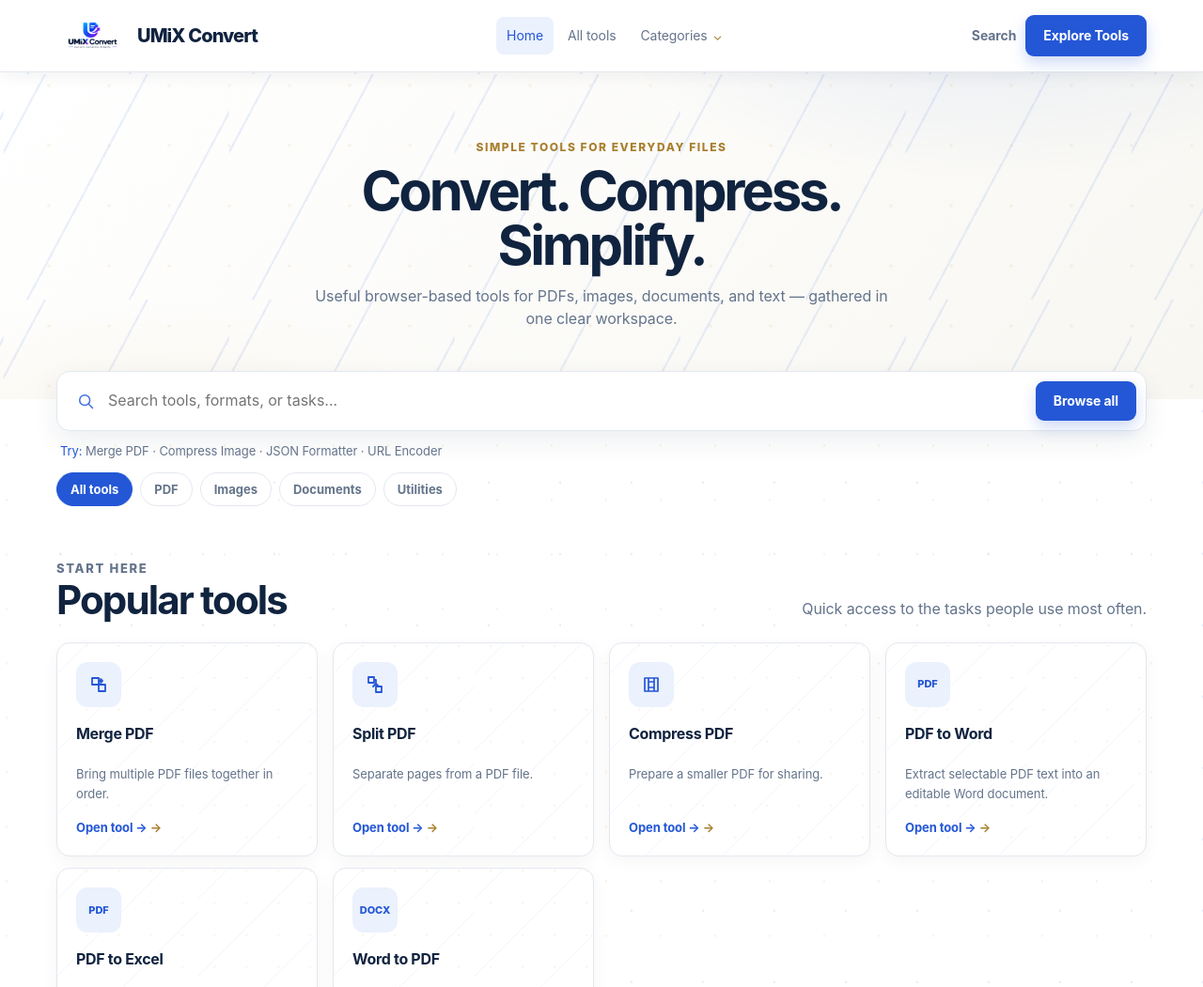
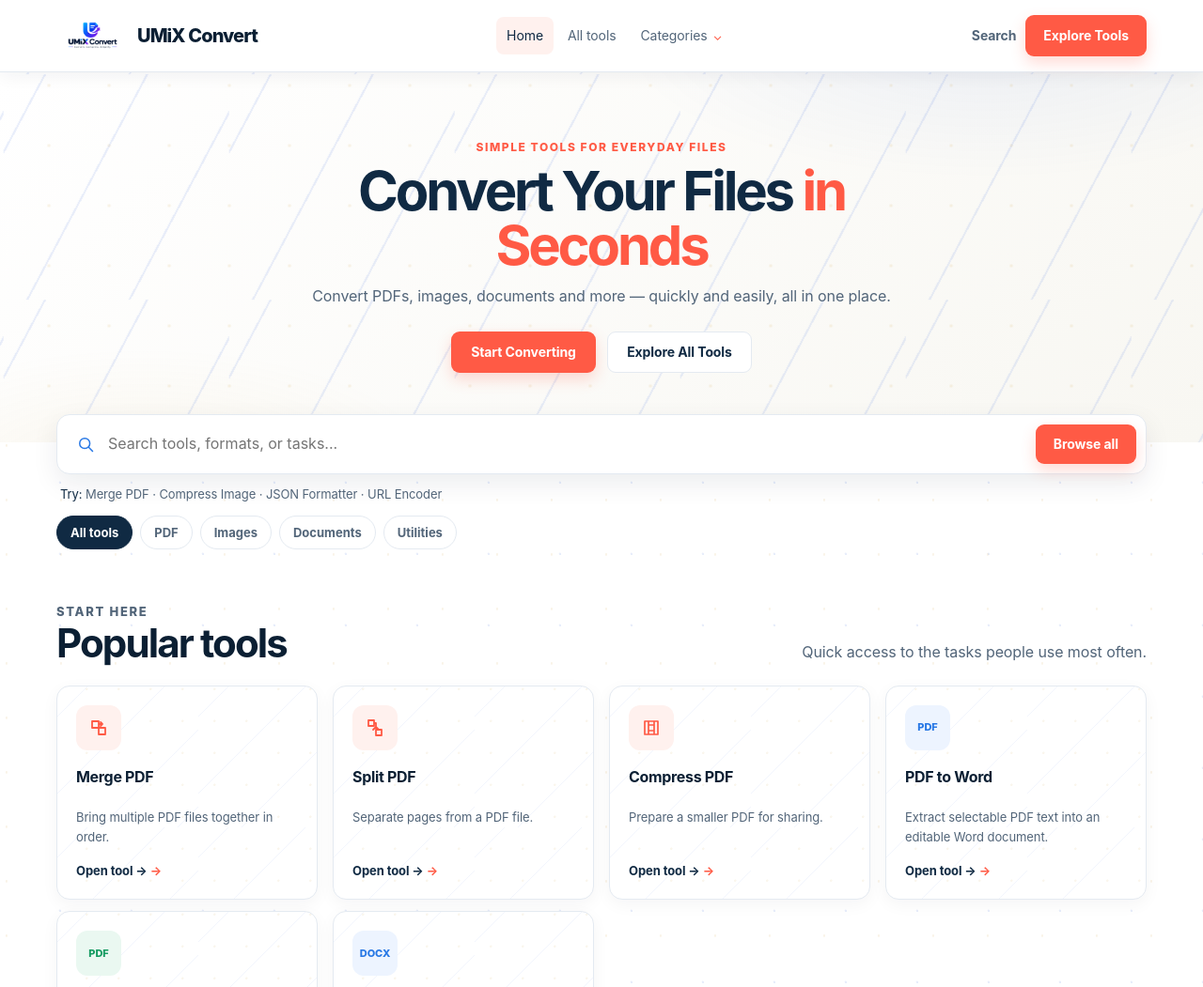
Before and after one commit to AlheriFoundation/umix-convert, a plain HTML site: page index.html in a window 1280 px wide. Shown: the top 1051 px of the page at 94% size. Drawn offline with Linux system fonts and the light colour scheme.

Commit message:
Polish Umix Convert navy and coral redesign

```diff
--- a/css/style.css
+++ b/css/style.css
@@ -371,6 +371,7 @@ h1 { max-width: 650px; margin-bottom: 20px; font-size: clamp(42px, 6vw, 70px); l
   .footer-grid { grid-template-columns: repeat(2, 1fr); gap: 28px; }
   .footer-brand { grid-column: 1 / -1; }
 }
+
 @media (max-width: 430px) { .search-box { gap: 8px; padding-left: 14px; padding-right: 8px; } .search-box .button { padding: 0 11px; font-size: 13px; } .tool-grid, .category-grid, .steps, .benefit-grid, .footer-grid { grid-template-columns: 1fr; } .category-card p { min-height: auto; } .footer-brand { grid-column: auto; } h1 { font-size: 43px; } }
 @media (prefers-reduced-motion: reduce) { *, *::before, *::after { scroll-behavior: auto !important; transition-duration: .01ms !important; animation-duration: .01ms !important; } }
 .file-size-form { display: grid; grid-template-columns: minmax(0, 1.35fr) minmax(130px, 1fr) auto minmax(130px, 1fr); align-items: end; gap: 14px; }
@@ -1131,3 +1132,49 @@ h2, h3 { letter-spacing: -.035em; }
 @media (max-width: 360px) {
   .home-page .tool-filter { padding-inline: 7px; font-size: 11px; }
 }
+
+/* Premium foreground system. Protected background declarations remain unchanged. */
+:root {
+  --navy-950: #0B1F33; --navy-900: #102A43; --navy-800: #102A43; --navy-700: #2878E5;
+  --gold-600: #FF5A45; --gold-500: #FF5A45; --gold-300: #FFCDC6;
+  --ink: #102A43; --muted: #526579; --line: #E4EAF1; --wash: #F7F9FC;
+  --accent: #FF5A45; --accent-dark: #E94B38; --accent-soft: #FFF1EE;
+  --shadow: 0 10px 28px rgba(11, 31, 51, .08); --shadow-hover: 0 16px 32px rgba(11, 31, 51, .13);
+}
+:focus-visible { outline-color: rgba(255, 90, 69, .7); }
+::selection { background: var(--navy-900); }
+h1, h2, h3, h4 { color: var(--navy-900); }
+.hero-accent { color: var(--gold-600); }
+.hero-actions { display: flex; justify-content: center; flex-wrap: wrap; gap: 12px; margin-top: 26px; }
+.hero-actions .button { min-width: 154px; }
+.button-primary { color: #fff; background: #FF5A45; box-shadow: 0 7px 16px rgba(255, 90, 69, .22); }
+.button-primary:hover { color: #fff; background: #E94B38; box-shadow: 0 10px 22px rgba(233, 75, 56, .22); }
+.button-secondary { color: var(--navy-900); border-color: var(--line); background: #fff; }
+.button-secondary:hover { border-color: #FFB2A7; background: #FFF8F6; }
+.main-nav > a:hover, .main-nav > a[aria-current="page"], .nav-category-menu summary:hover, .nav-category-menu[open] summary, .search-link:hover, .breadcrumb a:hover, .footer a:hover { color: var(--navy-900); background: var(--accent-soft); }
+.nav-category-menu summary::after, .eyebrow, .flow-arrow, .category-number { color: var(--gold-600); }
+.search-box:focus-within { border-color: var(--gold-600); box-shadow: 0 0 0 4px rgba(255, 90, 69, .13), var(--shadow); }
+.search-box svg { color: var(--navy-700); }
+.search-hints span, .text-link, .tool-link { color: var(--navy-900); }
+.tool-card:hover, .tool-card:focus-visible { border-color: #FFB2A7; }
+.tool-card::before { background: var(--gold-600); }
+.tool-link::after { color: var(--gold-600); }
+.tool-filter:hover { color: var(--navy-900); border-color: #FFB2A7; }
+.tool-filter[aria-pressed="true"] { color: #fff; border-color: var(--navy-900); background: var(--navy-900); }
+.tool-card > .tool-icon[data-tool-icon="pdf"] { color: #F04444; background: #FFF0F0; }
+.tool-card > .tool-icon[data-tool-icon="image"] { color: #805AD5; background: #F3EEFF; }
+.tool-card > .tool-icon[data-tool-icon="document"] { color: #2878E5; background: #EDF4FF; }
+.tool-card > .tool-icon[data-tool-icon="spreadsheet"] { color: #169B62; background: #EAF8F1; }
+.tool-card > .tool-icon[data-tool-icon="merge"], .tool-card > .tool-icon[data-tool-icon="split"], .tool-card > .tool-icon[data-tool-icon="compress"], .tool-card > .tool-icon[data-tool-icon="crop"] { color: var(--gold-600); background: var(--accent-soft); }
+.file-icon, .tool-icon, .step-number { color: var(--navy-900); background: var(--accent-soft); }
+.cta { background: var(--navy-950); }
+.cta .button { color: #fff; background: var(--gold-600); border-color: var(--gold-600); }
+.cta .button:hover { color: #fff; background: var(--accent-dark); }
+.upload-zone:hover, .upload-zone:focus-visible, .upload-zone.is-dragging { border-color: var(--gold-600); background: var(--accent-soft); box-shadow: 0 0 0 4px rgba(255, 90, 69, .12); }
+.upload-zone .upload-icon, .upload-zone .file-summary-icon { color: var(--gold-600); background: var(--accent-soft); }
+.progress-track span { background: var(--gold-600); }
+.privacy-note, .pdf-result, .merge-result, .page-count-result { color: var(--navy-900); background: var(--accent-soft); }
+.footer { border-top-color: var(--gold-600); background: var(--navy-950); }
+.footer h3 { color: var(--gold-300); }
+@media (max-width: 1100px) and (min-width: 761px) { .tool-grid { grid-template-columns: repeat(3, minmax(0, 1fr)); } }
+@media (max-width: 760px) { .hero-actions { align-items: stretch; flex-direction: column; max-width: 320px; margin-inline: auto; } .hero-actions .button { width: 100%; } }
--- a/js/main.js
+++ b/js/main.js
@@ -12,6 +12,18 @@ document.addEventListener('DOMContentLoaded', () => {
     node.childNodes.forEach(normaliseNode);
   };
   normaliseNode(document.documentElement);
+  const heroHeading = document.querySelector('.hero h1');
+  const heroCopy = document.querySelector('.hero .hero-copy');
+  if (heroHeading && document.body.classList.contains('home-page')) {
+    heroHeading.innerHTML = 'Convert Your Files <span class="hero-accent">in Seconds</span>';
+    if (heroCopy) heroCopy.textContent = 'Convert PDFs, images, documents and more — quickly and easily, all in one place.';
+    if (!document.querySelector('.hero-actions')) {
+      const actions = document.createElement('div');
+      actions.className = 'hero-actions';
+      actions.innerHTML = '<a class="button button-primary" href="tools.html">Start Converting</a><a class="button button-secondary" href="#popular-title">Explore All Tools</a>';
+      heroCopy?.after(actions);
+    }
+  }
   new MutationObserver(records => records.forEach(record => record.addedNodes.forEach(normaliseNode))).observe(document.documentElement, { childList: true, subtree: true });
   const pageIsTool = /\/tools\//.test(window.location.pathname) || window.location.pathname.endsWith('/tools');
   const base = pageIsTool ? '../' : '';
```
